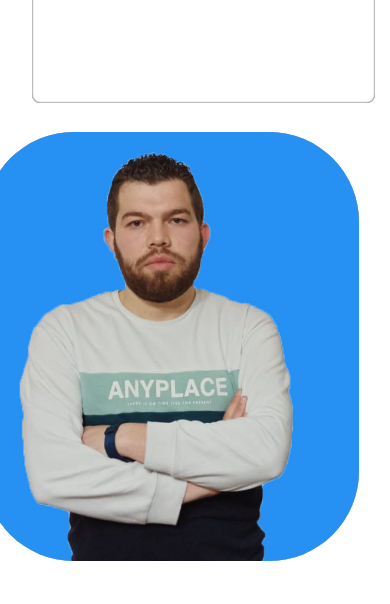
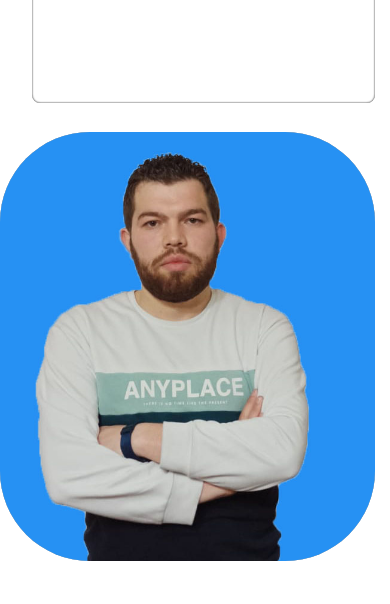
Before and after one commit to Muhammad-Redwan/github.io, a plain HTML site: page index.html in a window 390 px wide. Shown: the part 419-1023 px from the top of the page. Drawn offline with nearby package versions, Linux system fonts and the light colour scheme.

Commit message:
Update styles.css

```diff
--- a/css/styles.css
+++ b/css/styles.css
@@ -610,7 +610,7 @@ h1{
         margin-left: 0em;
     }
     .col-s-3 img {
-        margin-left: 0em;
+        margin-left: 1em;
     }
     .cont .cont_info .box .text_co {
 
```
